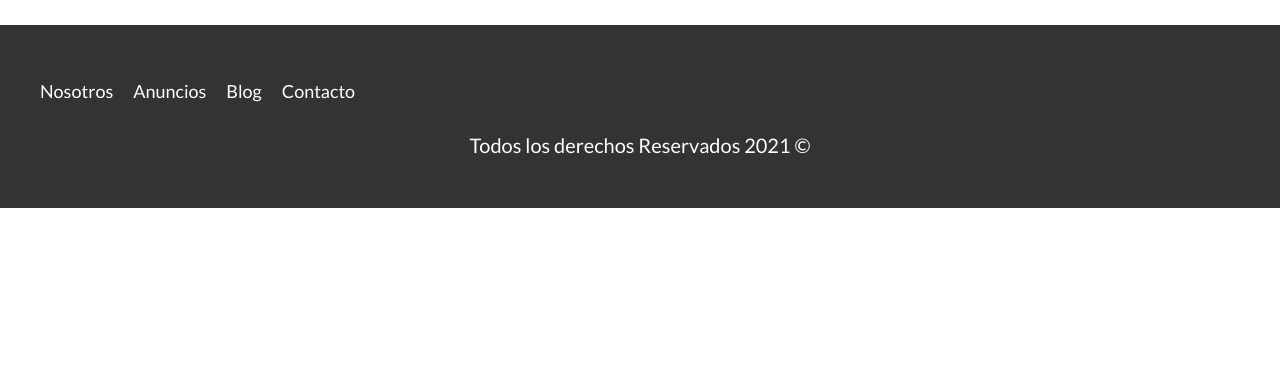
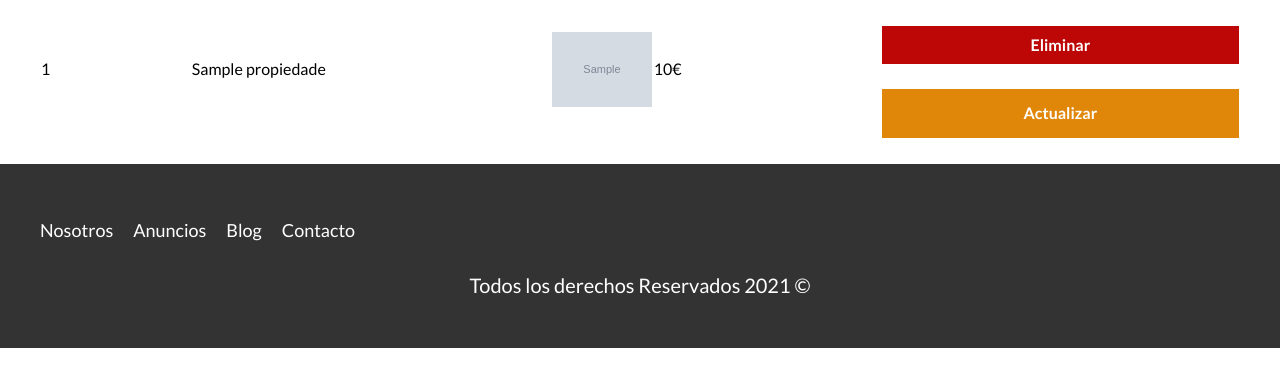
Before and after one commit to Lekanda/bienesRaicesPOO, a PHP site: page /admin/index.php in a window 1280 px wide. Shown: the part 421-800 px from the top of the page. Run offline with PHP 8.4, Linux system fonts and the light colour scheme; the visitor is signed in with stand-in values (Sample User, id 1); tables that the repository leaves empty or names only in its code hold one stand-in row (values such as "Sample post"); grey boxes marked "Sample" are stand-in pictures; data that the repository does not hold is empty.

Commit message:
365-364 Ultimos retoques. Capitulos maol ordenados.

```diff
--- a/admin/index.php
+++ b/admin/index.php
@@ -1,5 +1,4 @@
 <?php
-
     require '../includes/app.php';
     estaAutenticado();
 
@@ -9,10 +8,8 @@
     $propiedades = Propiedad::all();
     // debuguear($propiedades);
 
-
     // Muestra mensaje condicional, si no hay lo pone como null
     $resultado = $_GET['resultado'] ?? null;
-
 
     //
     if ($_SERVER['REQUEST_METHOD'] === 'POST') {
@@ -20,14 +17,13 @@
         $id = filter_var($id, FILTER_VALIDATE_INT);
 
         if ($id) {
-            // Elimina el archivo
+            // Elimina la imagen (archivo)
             $query = "SELECT imagen FROM propiedades WHERE id = ${id}";
             $resultado = mysqli_query($db, $query);
             $propiedad = mysqli_fetch_assoc($resultado);
-
             unlink('../imagenes/' . $propiedad['imagen']);
 
-            // Elimina la propiedad
+            // Elimina la propiedad de la DB.
             $query = "DELETE FROM propiedades WHERE id = ${id}";
             $resultado = mysqli_query($db,$query);
             if ($resultado) {
@@ -36,11 +32,9 @@
         }
     }
 
-
 // Incluye un template
 incluirTemplate('header');
 ?>
-
 
     <main class="contenedor seccion">
         <h1>Administrador de Bienes Raices</h1>
@@ -65,34 +59,31 @@ incluirTemplate('header');
                 </tr>
             </thead>
             <tbody class="cuerpo-tabla-propiedades"><!-- Mostrar los resultados -->
-                <?php while ($propiedad = mysqli_fetch_assoc($resultadoConsulta)) : ?>
+                <?php foreach($propiedades as $propiedad) : ?>
                     <tr>
-                        <td> <?php echo $propiedad['id']; ?> </td>
-                        <td><?php echo $propiedad['titulo']; ?></td>
+                        <td> <?php echo $propiedad->id; ?> </td>
+                        <td><?php echo $propiedad->titulo; ?></td>
 
-                        <td class="imagen-tabla"><img class="imagen-tabla" src="/bienesraicesPOO/imagenes/<?php echo $propiedad['imagen']; ?>" class="imagen-tabla"></td>
+                        <td class="imagen-tabla"><img class="imagen-tabla" src="/bienesraicesPOO/imagenes/<?php echo $propiedad->imagen; ?>" class="imagen-tabla"></td>
 
-                        <td><?php echo $propiedad['precio']; ?>€</td>
+                        <td><?php echo $propiedad->precio; ?>€</td>
                         <td>
                             <form method="POST" class="w-100">
-                                <input type="hidden" name="id" value="<?php echo $propiedad['id']; ?>">
+                                <input type="hidden" name="id" value="<?php echo $propiedad->id; ?>">
 
                                 <input type="submit" class="boton-rojo-block" value="Eliminar">
                             </form>
-                            <a href="/bienesraicesPOO/propiedades/actualizar.php?id=<?php echo $propiedad['id']; ?>" class="boton-amarillo-block">Actualizar</a>
+                            <a href="/bienesraicesPOO/propiedades/actualizar.php?id=<?php echo $propiedad->id; ?>" class="boton-amarillo-block">Actualizar</a>
                         </td>
                     </tr>
-                <?php endwhile ?>
+                <?php endforeach; ?>
             </tbody>
         </table>
-
     </main>
-
 <?php
 
 // Cerrar la conexion
 mysqli_close($db);
 
-
 incluirTemplate('footer');
 ?>
--- a/admin/propiedades/crear.php
+++ b/admin/propiedades/crear.php
@@ -80,13 +80,13 @@
         <h1>Crear</h1>
 
         <a href="/bienesraicesPOO/admin" class="boton boton-verde">Volver</a>
-
+        <!-- Errores -->
         <?php foreach ($errores as $error) : ?>
             <div class="alerta error">
                 <?php echo $error; ?>
             </div>
         <?php endforeach; ?>
-
+        <!-- Formulario -->
         <form method="POST" class="formulario" action="/bienesraicesPOO/admin/propiedades/crear.php" enctype="multipart/form-data">
 
             <?php include '../../includes/templates/formulario_propiedades.php' ?>
```
Also changed, not shown: imagenes/4218c1ede4100b2bf48971e8bb13bffa.jpg (deleted), imagenes/529b485ca7eaea775bf2a6a8eb95e4e8.jpg (added), imagenes/597d6e4ea5f7bcdfc51b4ce14a4cb66d.jpg (added), imagenes/ba7df76737fbfd42b2dba6edfc5b21a1.jpg (added).
